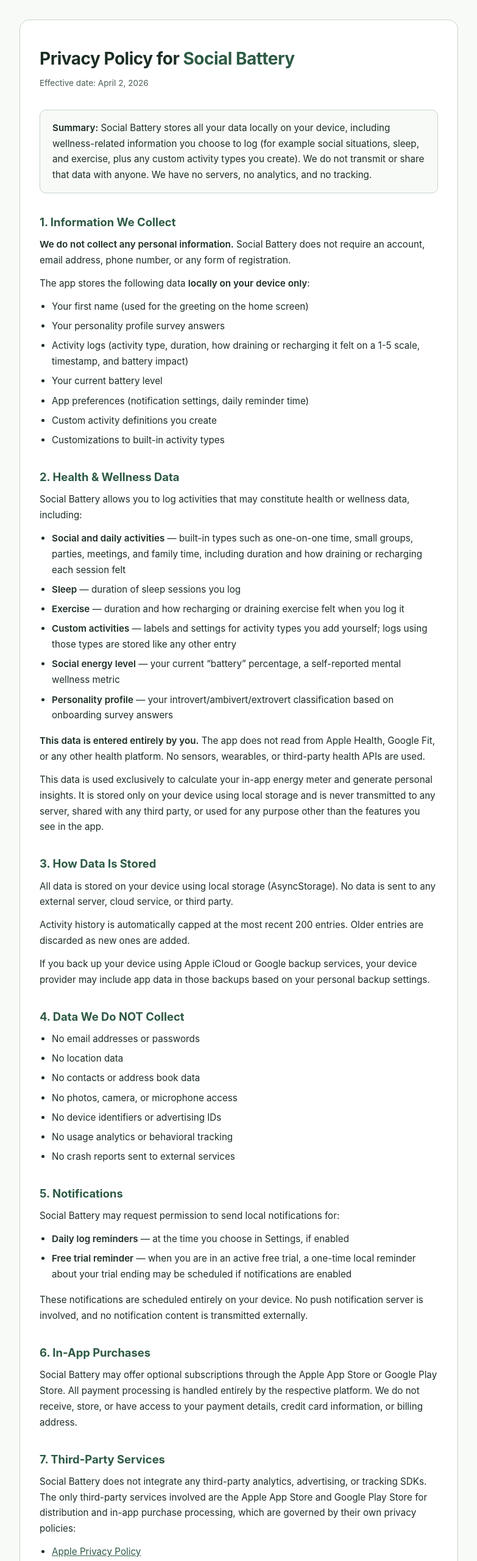
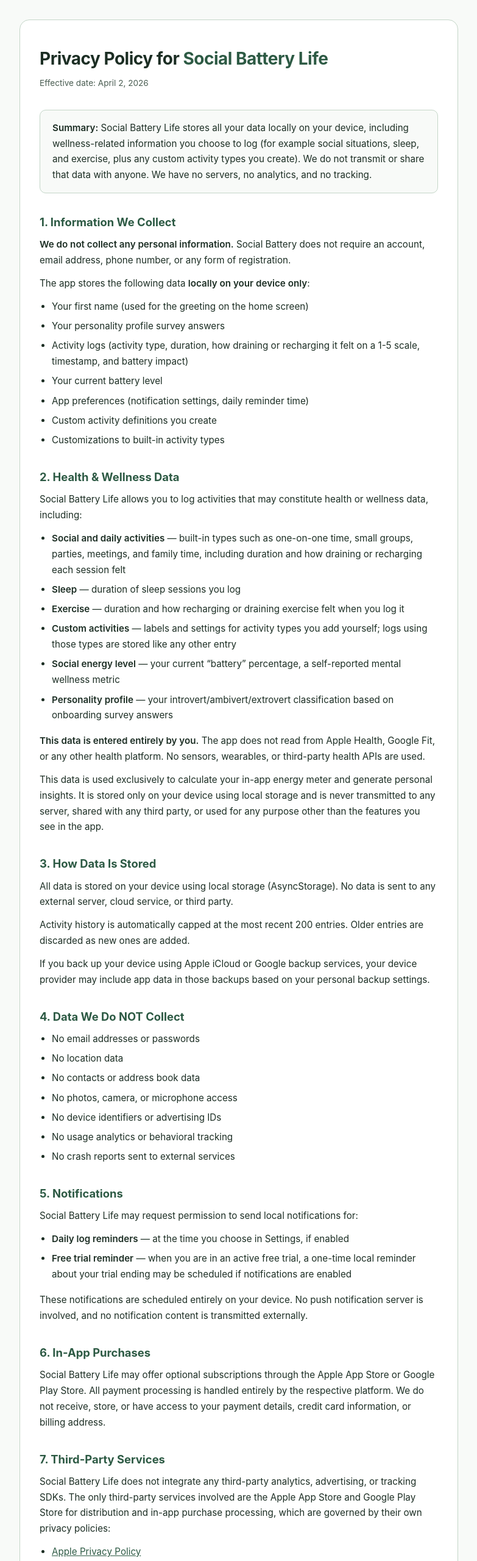
Before and after one commit to zlade30/social-battery-life-page, a plain HTML site: page privacy-policy.html in a window 1280 px wide. Shown: the top 2560 px of the page at 61% size, without its empty margins (248-1031 px from the left). Drawn offline with Linux system fonts and the light colour scheme.

Commit message:
Update app name from 'Social Battery' to 'Social Battery Life'

```diff
--- a/privacy-policy.html
+++ b/privacy-policy.html
@@ -3,7 +3,7 @@
   <head>
     <meta charset="UTF-8" />
     <meta name="viewport" content="width=device-width, initial-scale=1.0" />
-    <title>Privacy Policy — Social Battery</title>
+    <title>Privacy Policy — Social Battery Life</title>
     <style>
       :root {
         --bg: #f8faf8;
@@ -103,12 +103,12 @@
   </head>
   <body>
     <div class="container">
-      <h1>Privacy Policy for <span class="app-name">Social Battery</span></h1>
+      <h1>Privacy Policy for <span class="app-name">Social Battery Life</span></h1>
       <p class="effective">Effective date: April 2, 2026</p>
 
       <div class="highlight">
         <p>
-          <strong>Summary:</strong> Social Battery stores all your data locally
+          <strong>Summary:</strong> Social Battery Life stores all your data locally
           on your device, including wellness-related information you choose to log
           (for example social situations, sleep, and exercise, plus any custom
           activity types you create). We do not transmit or share that data with
@@ -141,7 +141,7 @@
 
       <h2>2. Health &amp; Wellness Data</h2>
       <p>
-        Social Battery allows you to log activities that may constitute health
+        Social Battery Life allows you to log activities that may constitute health
         or wellness data, including:
       </p>
       <ul>
@@ -212,7 +212,7 @@
 
       <h2>5. Notifications</h2>
       <p>
-        Social Battery may request permission to send local notifications for:
+        Social Battery Life may request permission to send local notifications for:
       </p>
       <ul>
         <li>
@@ -233,7 +233,7 @@
 
       <h2>6. In-App Purchases</h2>
       <p>
-        Social Battery may offer optional subscriptions through the Apple App
+        Social Battery Life may offer optional subscriptions through the Apple App
         Store or Google Play Store. All payment processing is handled entirely
         by the respective platform. We do not receive, store, or have access to
         your payment details, credit card information, or billing address.
@@ -241,7 +241,7 @@
 
       <h2>7. Third-Party Services</h2>
       <p>
-        Social Battery does not integrate any third-party analytics,
+        Social Battery Life does not integrate any third-party analytics,
         advertising, or tracking SDKs. The only third-party services involved
         are the Apple App Store and Google Play Store for distribution and
         in-app purchase processing, which are governed by their own privacy
@@ -268,7 +268,7 @@
 
       <h2>8. Children's Privacy</h2>
       <p>
-        Social Battery does not knowingly collect personal information from
+        Social Battery Life does not knowingly collect personal information from
         children under 13 years of age. Because the app does not collect
         personal information from any user, there is no server-side child data
         for us to process or share.
@@ -313,7 +313,7 @@
       </p>
 
       <footer>
-        <p>&copy; 2026 Social Battery. All rights reserved.</p>
+        <p>&copy; 2026 Social Battery Life. All rights reserved.</p>
       </footer>
     </div>
   </body>
```
